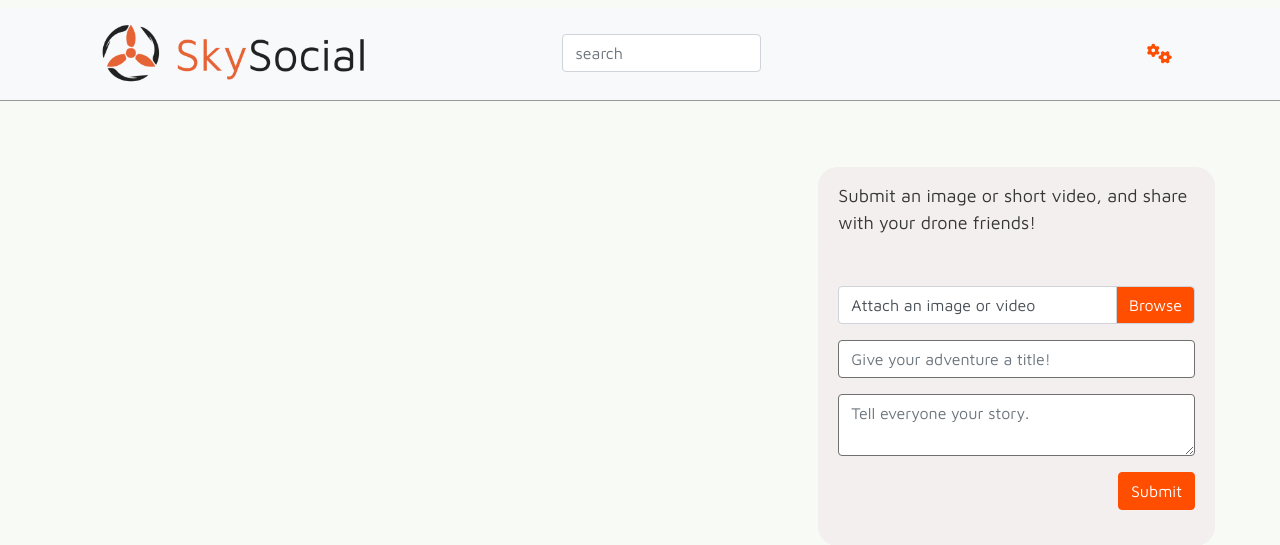
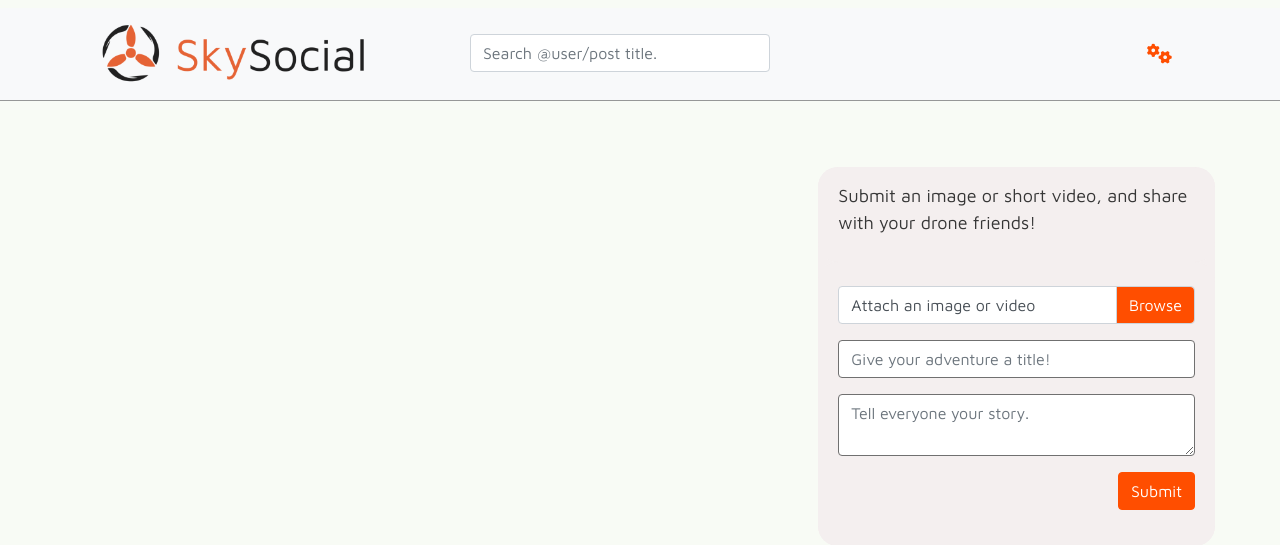
Before and after one commit to mwhelan1988/Mark-Welan-PLAPI2100-Major, a PHP site: page /views/index.php in a window 1280 px wide. Shown: the top 545 px of the page. Run offline with PHP 8.4, Linux system fonts and the light colour scheme; the visitor is signed in with stand-in values (Sample User, id 1); data that the repository does not hold is empty; some libraries are stand-ins or nearby versions.

Commit message:
Fixed search

```diff
--- a/views/assets/css/styles.scss
+++ b/views/assets/css/styles.scss
@@ -222,6 +222,10 @@ p {
         left: 0;
         top: 100%;
     }
+}
+
+#search {
+    width: 300px;
 }
 
 .cog {
--- a/views/elements/nav.php
+++ b/views/elements/nav.php
@@ -14,18 +14,19 @@
 
 
 
-                <div class="col-md-1"><!--Leave empty--></div>
 
 
 
-                <div class="col-md-3">
+
+                <div class="col-md-4">
                     <div class="search-locate">
-                            <form class="form-inline" id="search_form">
-                                <input id="search" type="search" autocomplete="off" name="search" class="form-control" placeholder="search">
+
+                            <form class="form-inline"  id="search_form">
+                                <input id="search" type="search" autocomplete="off" name="search" class="form-control" placeholder="Search @user/post title.">
                                 <div id="search_results">
 
-                                    </div>
-                                </form>
+                                </div>
+                            </form>
                     </div>
                 </div> <!--End of col-md-3 search-->
 
```
Also changed, not shown: views/assets/css/styles.css, 1 other file.
